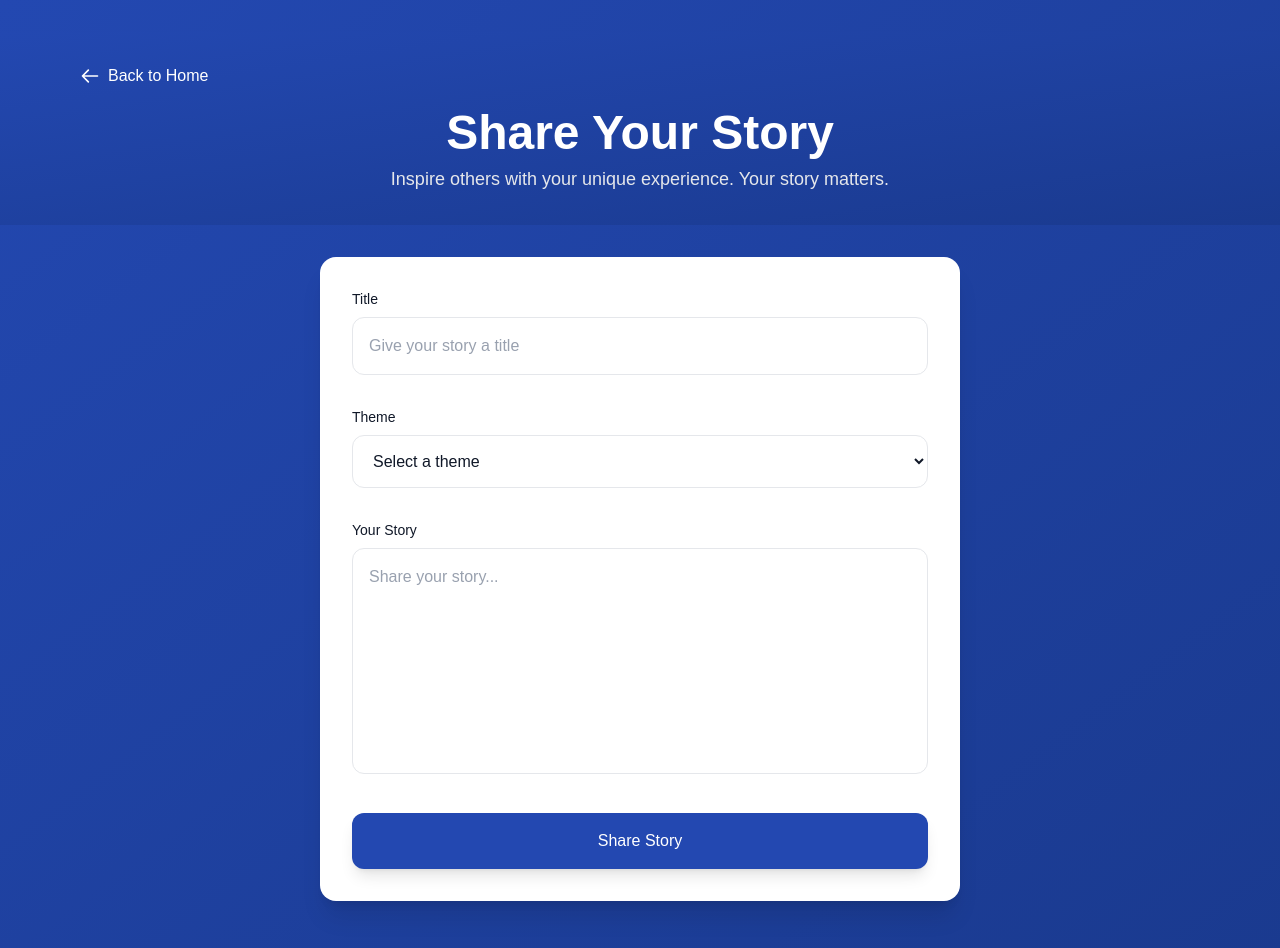
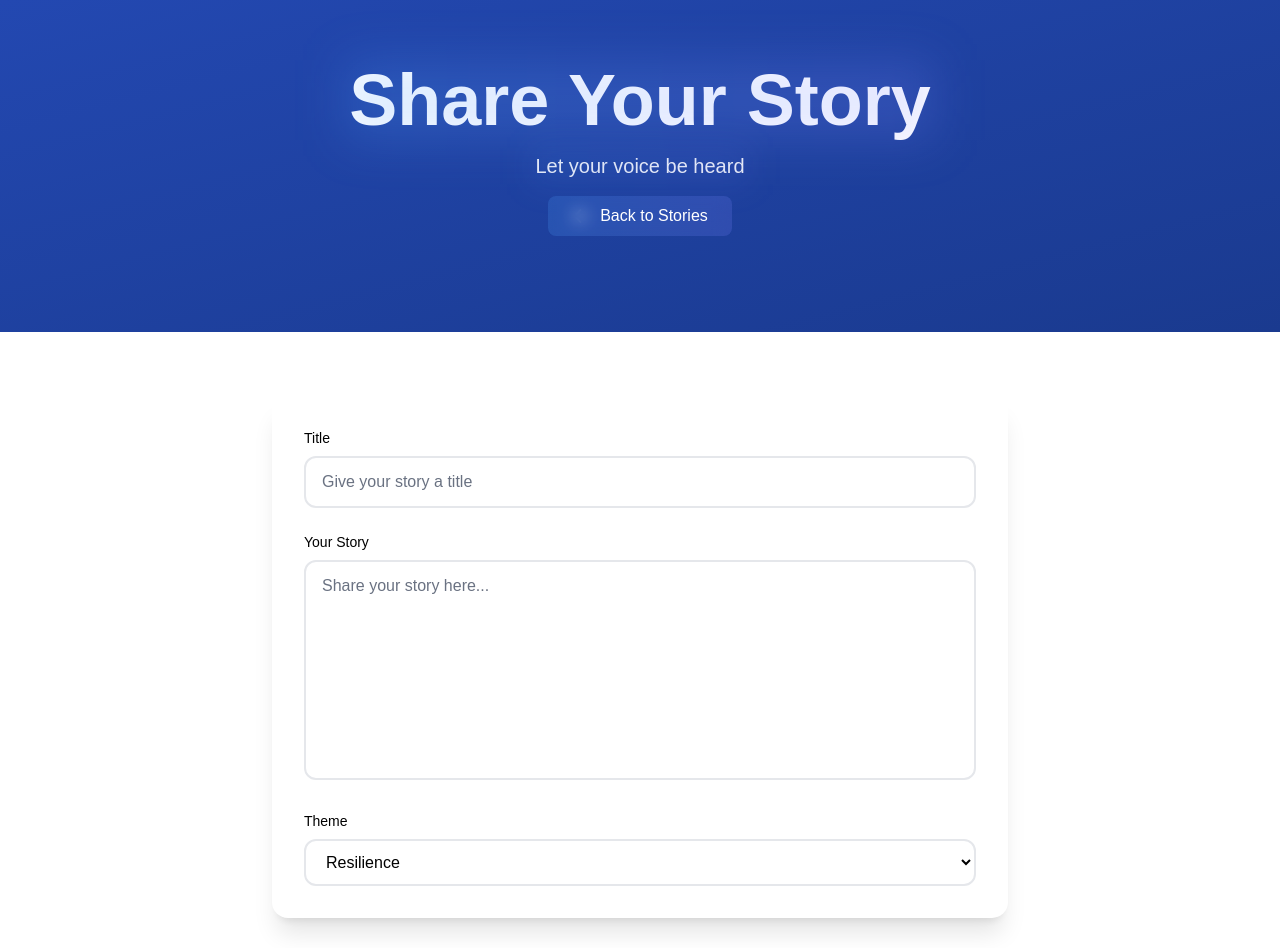
Before and after one commit to gurul/ECHOES, a Next.js app: page /share in a window 1280 px wide. Shown: the top 948 px of the page. Built offline with nearby package versions, Linux system fonts and the light colour scheme.

Commit message:
check it out

```diff
--- a/app/page.tsx
+++ b/app/page.tsx
@@ -12,6 +12,55 @@ interface Story {
   theme: Theme;
   votes: number;
   createdAt: string;
+}
+
+function GlowingTitle({ text }: { text: string }) {
+  return (
+    <div className="relative">
+      {text.split('').map((letter, index) => (
+        <span
+          key={index}
+          className="inline-block relative"
+          style={{
+            animationDelay: `${index * 200}ms`,
+          }}
+        >
+          {letter}
+          <span
+            className="absolute inset-0 bg-gradient-to-r from-blue-400/0 via-blue-400/30 to-blue-400/0 blur-md animate-glow-pulse"
+            style={{
+              animationDelay: `${index * 200}ms`,
+            }}
+          />
+        </span>
+      ))}
+    </div>
+  );
+}
+
+function CountUp({ end, duration = 2000 }: { end: number; duration?: number }) {
+  const [count, setCount] = useState(0);
+
+  useEffect(() => {
+    let startTime: number;
+    let animationFrame: number;
+
+    const animate = (currentTime: number) => {
+      if (!startTime) startTime = currentTime;
+      const progress = Math.min((currentTime - startTime) / duration, 1);
+
+      setCount(Math.floor(progress * end));
+
+      if (progress < 1) {
+        animationFrame = requestAnimationFrame(animate);
+      }
+    };
+
+    animationFrame = requestAnimationFrame(animate);
+    return () => cancelAnimationFrame(animationFrame);
+  }, [end, duration]);
+
+  return <span>{count}</span>;
 }
 
 function getSummary(content: string): string {
@@ -43,7 +92,7 @@ export default function Home() {
   const [selectedThemes, setSelectedThemes] = useState<Set<string>>(new Set());
   const [upvotedStories, setUpvotedStories] = useState<Set<number>>(new Set());
   const [searchQuery, setSearchQuery] = useState<string>('');
-  const [debouncedSearchQuery, setDebouncedSearchQuery] = useState<string>('');
+  const [activeSearchQuery, setActiveSearchQuery] = useState<string>('');
 
   const fetchStories = async (query: string = '') => {
     try {
@@ -60,18 +109,13 @@ export default function Home() {
     }
   };
 
-  // Debounce search query
   useEffect(() => {
-    const timer = setTimeout(() => {
-      setDebouncedSearchQuery(searchQuery);
-    }, 500);
+    fetchStories(activeSearchQuery);
+  }, [activeSearchQuery]);
 
-    return () => clearTimeout(timer);
-  }, [searchQuery]);
-
-  useEffect(() => {
-    fetchStories(debouncedSearchQuery);
-  }, [debouncedSearchQuery]);
+  const handleSearch = () => {
+    setActiveSearchQuery(searchQuery);
+  };
 
   const handleUpvote = async (storyId: number) => {
     if (upvotedStories.has(storyId)) return;
@@ -124,10 +168,16 @@ export default function Home() {
         <div className="max-w-6xl mx-auto px-4 text-center relative z-10">
           <h1 className="text-5xl md:text-7xl font-bold mb-4 animate-fade-in relative">
             <span className="relative inline-block">
-              ECHOES
+              <GlowingTitle text="ECHOES" />
               <span className="absolute -inset-1 bg-gradient-to-r from-blue-400/20 to-indigo-400/20 blur-xl animate-pulse-slow"></span>
             </span>
           </h1>
+          <div className="text-2xl font-medium mb-4 animate-fade-in relative">
+            <span className="relative inline-block bg-white/10 backdrop-blur-sm px-6 py-2 rounded-full">
+              <CountUp end={stories.length} duration={800} /> Stories Shared
+              <span className="absolute -inset-1 bg-gradient-to-r from-blue-400/10 to-indigo-400/10 blur-lg animate-pulse-slow rounded-full"></span>
+            </span>
+          </div>
           <p className="text-xl text-white/90 mb-8 relative">
             <span className="relative inline-block">
               Voices of the past, conversations for tomorrow
@@ -141,12 +191,22 @@ export default function Home() {
                 placeholder="Search stories..."
                 value={searchQuery}
                 onChange={(e) => setSearchQuery(e.target.value)}
-                className="w-full px-4 py-3 pl-10 rounded-lg text-gray-900 border-2 border-blue-300 shadow-lg focus:outline-none focus:ring-2 focus:ring-blue-500 focus:border-blue-500"
-                disabled={isLoading && debouncedSearchQuery === searchQuery}
+                onKeyDown={(e) => {
+                  if (e.key === 'Enter') {
+                    handleSearch();
+                  }
+                }}
+                className="w-full px-4 py-3 pl-10 pr-12 rounded-lg text-gray-900 border-2 border-blue-300 shadow-lg focus:outline-none focus:ring-2 focus:ring-blue-500 focus:border-blue-500 bg-white"
+                disabled={isLoading && activeSearchQuery === searchQuery}
               />
-              {isLoading && debouncedSearchQuery === searchQuery ? (
+              <button
+                onClick={handleSearch}
+                className="absolute right-3 top-1/2 -translate-y-1/2 p-1 hover:bg-blue-50 rounded-md transition-colors"
+                disabled={isLoading && activeSearchQuery === searchQuery}
+              >
+                {isLoading && activeSearchQuery === searchQuery ? (
                   <svg
-                  className="absolute left-3 top-3.5 w-5 h-5 text-blue-500 animate-spin"
+                    className="w-5 h-5 text-blue-500 animate-spin"
                     xmlns="http://www.w3.org/2000/svg"
                     fill="none"
                     viewBox="0 0 24 24"
@@ -167,7 +227,7 @@ export default function Home() {
                   </svg>
                 ) : (
                   <svg
-                  className="absolute left-3 top-3.5 w-5 h-5 text-gray-400"
+                    className="w-5 h-5 text-gray-400 hover:text-blue-500 transition-colors"
                     fill="none"
                     stroke="currentColor"
                     viewBox="0 0 24 24"
@@ -180,12 +240,15 @@ export default function Home() {
                     />
                   </svg>
                 )}
+              </button>
             </div>
             <Link
               href="/share"
-              className="inline-block bg-white text-[#2348B1] px-8 py-3 rounded-lg font-medium hover:bg-gray-100 transition-colors w-full sm:w-auto"
+              className="group relative inline-flex items-center px-8 py-3 text-[#2348B1] hover:text-[#2348B1] transition-all duration-500"
             >
-              Share Your Story
+              <div className="absolute inset-0 bg-white backdrop-blur-sm rounded-lg transform transition-all duration-500 group-hover:scale-110 group-hover:shadow-[0_0_20px_rgba(59,130,246,0.3)]"></div>
+              <span className="relative transform transition-all duration-500 group-hover:translate-x-1 font-medium">Share Your Story</span>
+              <div className="absolute -inset-1 bg-gradient-to-r from-blue-400/0 via-blue-400/20 to-blue-400/0 blur-xl opacity-0 group-hover:opacity-100 transition-all duration-500 rounded-lg"></div>
             </Link>
           </div>
         </div>
@@ -230,14 +293,17 @@ export default function Home() {
 
       {/* Stories Section */}
       <div className="max-w-6xl mx-auto px-4 py-16">
-        {debouncedSearchQuery && (
+        {activeSearchQuery && (
           <div className="mb-8 text-center">
             <span className="inline-block bg-blue-100 text-blue-800 px-4 py-2 rounded-full text-sm font-medium">
-              {filteredStories.length} {filteredStories.length === 1 ? 'result' : 'results'} for &ldquo;{debouncedSearchQuery}&rdquo;
+              {filteredStories.length} {filteredStories.length === 1 ? 'result' : 'results'} for &ldquo;{activeSearchQuery}&rdquo;
             </span>
-            {debouncedSearchQuery && (
+            {activeSearchQuery && (
               <button
-                onClick={() => setSearchQuery('')}
+                onClick={() => {
+                  setSearchQuery('');
+                  setActiveSearchQuery('');
+                }}
                 className="ml-2 text-sm text-gray-600 hover:text-gray-900 underline"
               >
                 Clear search
@@ -251,7 +317,7 @@ export default function Home() {
           </div>
         ) : filteredStories.length === 0 ? (
           <div className="text-center py-8 text-gray-500 animate-fade-in">
-            {debouncedSearchQuery ? `No stories found matching &ldquo;${debouncedSearchQuery}&rdquo;` : 'No stories found for the selected themes.'}
+            {activeSearchQuery ? `No stories found matching &ldquo;${activeSearchQuery}&rdquo;` : 'No stories found for the selected themes.'}
           </div>
         ) : (
           <div className="grid grid-cols-1 md:grid-cols-2 lg:grid-cols-3 gap-6">
@@ -263,17 +329,19 @@ export default function Home() {
               >
                 <Link
                   href={`/stories/${story.id}`}
-                  className={`group block rounded-xl p-6 shadow-lg hover:shadow-xl transition-all duration-300 border border-white/20 bg-gradient-to-br backdrop-blur-sm h-[280px] flex flex-col transform-gpu hover:scale-105 hover:rotate-y-6 hover:rotate-x-2 ${themeGradients[story.theme]}`}
+                  className={`group block rounded-xl p-6 shadow-lg hover:shadow-xl transition-all duration-300 border border-white/20 bg-gradient-to-br backdrop-blur-sm h-[280px] flex flex-col transform-gpu hover:scale-105 hover:rotate-y-6 hover:rotate-x-2 ${themeGradients[story.theme]} relative overflow-hidden`}
                 >
-                  <div className="bg-white/90 rounded-lg p-4 flex-grow transform-gpu transition-transform duration-300 group-hover:translate-z-8">
-                    <h3 className="text-lg font-semibold text-gray-900 mb-2 line-clamp-2">{story.title}</h3>
-                    <p className="text-gray-700 leading-snug font-medium line-clamp-4">{story.summary || getSummary(story.content)}</p>
-                    <div className="mt-4 text-sm font-medium text-gray-900">
+                  <div className="absolute inset-0 bg-gradient-to-r from-white/0 via-white/10 to-white/0 opacity-0 group-hover:opacity-100 transition-opacity duration-500"></div>
+                  <div className="absolute -inset-1 bg-gradient-to-r from-blue-400/0 via-blue-400/20 to-blue-400/0 blur-xl opacity-0 group-hover:opacity-100 transition-all duration-500"></div>
+                  <div className="bg-white/90 rounded-lg p-4 flex-grow transform-gpu transition-transform duration-300 group-hover:translate-z-8 relative z-10">
+                    <h3 className="text-lg font-semibold text-gray-900 mb-2 line-clamp-2 transform-gpu transition-transform duration-300 group-hover:translate-z-4">{story.title}</h3>
+                    <p className="text-gray-700 leading-snug font-medium line-clamp-4 transform-gpu transition-transform duration-300 group-hover:translate-z-2">{story.summary || getSummary(story.content)}</p>
+                    <div className="mt-4 text-sm font-medium text-gray-900 transform-gpu transition-transform duration-300 group-hover:translate-z-6">
                       Read more →
                     </div>
                   </div>
                 </Link>
-                <div className="absolute bottom-4 right-4 flex items-center gap-2 bg-white/90 backdrop-blur-sm px-3 py-1.5 rounded-full shadow-md animate-float">
+                <div className="absolute bottom-4 right-4 flex items-center gap-2 bg-white/90 backdrop-blur-sm px-3 py-1.5 rounded-full shadow-md animate-float transform-gpu transition-transform duration-300 group-hover:translate-z-12 z-20">
                   <button
                     onClick={(e) => {
                       e.preventDefault();
--- a/app/share/page.tsx
+++ b/app/share/page.tsx
@@ -1,28 +1,19 @@
 'use client';
 
+import { useState } from 'react';
+import { Theme, themeGradients } from '../utils/themes';
 import { useRouter } from 'next/navigation';
-import StoryForm from '../components/StoryForm';
-import Link from 'next/link';
-import { useState } from 'react';
-import { Theme } from '../utils/themes';
 
-export default function ShareStory() {
+export default function SharePage() {
   const router = useRouter();
+  const [title, setTitle] = useState('');
+  const [content, setContent] = useState('');
+  const [theme, setTheme] = useState<Theme>('resilience');
   const [isSubmitting, setIsSubmitting] = useState(false);
-  const [error, setError] = useState<string | null>(null);
-  const [success, setSuccess] = useState(false);
 
-  const handleSubmit = async (e: React.FormEvent<HTMLFormElement>) => {
+  const handleSubmit = async (e: React.FormEvent) => {
     e.preventDefault();
     setIsSubmitting(true);
-    setError(null);
-
-    const formData = new FormData(e.currentTarget);
-    const data = {
-      title: formData.get('title') as string,
-      content: formData.get('content') as string,
-      theme: formData.get('theme') as Theme,
-    };
 
     try {
       const response = await fetch('/api/stories', {
@@ -30,37 +21,52 @@ export default function ShareStory() {
         headers: {
           'Content-Type': 'application/json',
         },
-        body: JSON.stringify(data),
+        body: JSON.stringify({ title, content, theme }),
       });
 
       if (!response.ok) {
-        const errorData = await response.json();
-        throw new Error(errorData.error || 'Failed to create story');
+        throw new Error('Failed to submit story');
       }
 
-      setSuccess(true);
-      setTimeout(() => {
-        router.push('/');
-      }, 2000);
-    } catch (err) {
-      setError(err instanceof Error ? err.message : 'Failed to create story');
+      // Reset form
+      setTitle('');
+      setContent('');
+      setTheme('resilience');
+
+      // Redirect to home page
+      router.push('/');
+    } catch (error) {
+      console.error('Error submitting story:', error);
     } finally {
       setIsSubmitting(false);
     }
   };
 
   return (
-    <main className="min-h-screen bg-gradient-to-br from-[#2348B1] to-[#1a3a8f] py-8">
+    <main className="min-h-screen bg-white">
       {/* Header */}
-      <header className="relative overflow-hidden bg-gradient-to-br from-[#2348B1] to-[#1a3a8f] text-white py-8">
-        <div className="max-w-6xl mx-auto px-4 relative">
-          <div className="mb-4">
-            <Link
-              href="/"
-              className="inline-flex items-center text-white hover:text-gray-200 transition-colors duration-200 group"
+      <div className="bg-gradient-to-br from-[#2348B1] to-[#1a3a8f] text-white py-16 relative overflow-hidden">
+        <div className="max-w-6xl mx-auto px-4 text-center relative z-10">
+          <h1 className="text-5xl md:text-7xl font-bold mb-4 animate-fade-in relative">
+            <span className="relative inline-block">
+              Share Your Story
+              <span className="absolute -inset-1 bg-gradient-to-r from-blue-400/20 to-indigo-400/20 blur-xl animate-pulse-slow"></span>
+            </span>
+          </h1>
+          <p className="text-xl text-white/90 mb-4 relative">
+            <span className="relative inline-block">
+              Let your voice be heard
+              <span className="absolute -inset-1 bg-gradient-to-r from-blue-400/10 to-indigo-400/10 blur-lg animate-pulse-slow"></span>
+            </span>
+          </p>
+          <div className="flex justify-center mb-8">
+            <button
+              onClick={() => router.back()}
+              className="group relative inline-flex items-center px-6 py-2 text-white hover:text-white transition-all duration-500"
             >
+              <div className="absolute inset-0 bg-gradient-to-r from-blue-400/20 to-indigo-400/20 backdrop-blur-sm rounded-lg transform transition-all duration-500 group-hover:scale-110 group-hover:bg-gradient-to-r group-hover:from-blue-400/30 group-hover:to-indigo-400/30 group-hover:shadow-[0_0_20px_rgba(59,130,246,0.3)]"></div>
               <svg
-                className="w-5 h-5 mr-2 transform group-hover:-translate-x-1 transition-transform duration-200"
+                className="w-5 h-5 mr-2 transform transition-all duration-500 group-hover:-translate-x-2 group-hover:scale-110"
                 fill="none"
                 stroke="currentColor"
                 viewBox="0 0 24 24"
@@ -72,40 +78,90 @@ export default function ShareStory() {
                   d="M10 19l-7-7m0 0l7-7m-7 7h18"
                 />
               </svg>
-              Back to Home
-            </Link>
+              <span className="relative transform transition-all duration-500 group-hover:translate-x-1">Back to Stories</span>
+              <div className="absolute -inset-1 bg-gradient-to-r from-blue-400/0 via-blue-400/20 to-blue-400/0 blur-xl opacity-0 group-hover:opacity-100 transition-all duration-500 rounded-lg"></div>
+            </button>
           </div>
-          <h1 className="text-4xl md:text-5xl font-bold text-center animate-fade-in mb-2">Share Your Story</h1>
-          <p className="text-gray-200 text-center text-lg max-w-2xl mx-auto animate-fade-in delay-100">
-            Inspire others with your unique experience. Your story matters.
-          </p>
         </div>
-      </header>
+      </div>
 
       {/* Form Section */}
-      <div className="max-w-2xl mx-auto px-4 py-8">
-        {success ? (
-          <div className="text-center bg-white p-8 rounded-2xl shadow-xl animate-fade-in">
-            <div className="text-green-500 text-6xl mb-4 animate-scale-in">✓</div>
-            <h2 className="text-2xl font-bold text-gray-900 mb-2">Story Submitted!</h2>
-            <p className="text-gray-600">Redirecting you back to home...</p>
+      <div className="max-w-3xl mx-auto px-4 py-16">
+        <form onSubmit={handleSubmit} className="space-y-8">
+          <div className="bg-white rounded-2xl shadow-xl p-8 transform-gpu transition-all duration-300 hover:shadow-2xl">
+            <div className="space-y-6">
+              <div>
+                <label htmlFor="title" className="block text-sm font-medium text-black mb-2">
+                  Title
+                </label>
+                <input
+                  type="text"
+                  id="title"
+                  value={title}
+                  onChange={(e) => setTitle(e.target.value)}
+                  className="w-full px-4 py-3 rounded-xl border-2 border-gray-200 focus:outline-none focus:ring-2 focus:ring-[#2348B1] focus:border-[#2348B1] transition-all duration-200 bg-white/50 backdrop-blur-sm text-black placeholder-gray-500"
+                  placeholder="Give your story a title"
+                  required
+                />
+              </div>
+
+              <div>
+                <label htmlFor="content" className="block text-sm font-medium text-black mb-2">
+                  Your Story
+                </label>
+                <textarea
+                  id="content"
+                  value={content}
+                  onChange={(e) => setContent(e.target.value)}
+                  rows={8}
+                  className="w-full px-4 py-3 rounded-xl border-2 border-gray-200 focus:outline-none focus:ring-2 focus:ring-[#2348B1] focus:border-[#2348B1] transition-all duration-200 bg-white/50 backdrop-blur-sm resize-none text-black placeholder-gray-500"
+                  placeholder="Share your story here..."
+                  required
+                />
+              </div>
+
+              <div>
+                <label htmlFor="theme" className="block text-sm font-medium text-black mb-2">
+                  Theme
+                </label>
+                <select
+                  id="theme"
+                  value={theme}
+                  onChange={(e) => setTheme(e.target.value as Theme)}
+                  className="w-full px-4 py-3 rounded-xl border-2 border-gray-200 focus:outline-none focus:ring-2 focus:ring-[#2348B1] focus:border-[#2348B1] transition-all duration-200 bg-white/50 backdrop-blur-sm text-black"
+                  required
+                >
+                  <option value="">Select a theme</option>
+                  {Object.keys(themeGradients).map((theme) => (
+                    <option key={theme} value={theme}>
+                      {theme.charAt(0).toUpperCase() + theme.slice(1)}
+                    </option>
+                  ))}
+                </select>
+              </div>
+            </div>
           </div>
-        ) : (
-          <>
-            {error && (
-              <div className="mb-6 p-4 bg-red-50 border border-red-200 rounded-xl animate-scale-in">
-                <p className="text-red-600">{error}</p>
-              </div>
-            )}
-            <div className="animate-slide-up">
-              <StoryForm
-                onSubmit={handleSubmit}
-                isSubmitting={isSubmitting}
-                error={error}
-              />
-            </div>
-          </>
-        )}
+
+          <div className="flex justify-end">
+            <button
+              type="submit"
+              disabled={isSubmitting}
+              className="inline-flex items-center px-8 py-3 rounded-xl font-medium text-white bg-[#2348B1] hover:bg-[#1a3a8f] transition-all duration-200 disabled:opacity-50 disabled:cursor-not-allowed transform hover:scale-105 active:scale-95 shadow-lg hover:shadow-xl"
+            >
+              {isSubmitting ? (
+                <>
+                  <svg className="animate-spin -ml-1 mr-3 h-5 w-5 text-white" xmlns="http://www.w3.org/2000/svg" fill="none" viewBox="0 0 24 24">
+                    <circle className="opacity-25" cx="12" cy="12" r="10" stroke="currentColor" strokeWidth="4"></circle>
+                    <path className="opacity-75" fill="currentColor" d="M4 12a8 8 0 018-8V0C5.373 0 0 5.373 0 12h4zm2 5.291A7.962 7.962 0 014 12H0c0 3.042 1.135 5.824 3 7.938l3-2.647z"></path>
+                  </svg>
+                  Submitting...
+                </>
+              ) : (
+                'Share Story'
+              )}
+            </button>
+          </div>
+        </form>
       </div>
     </main>
   );
--- a/package.json
+++ b/package.json
@@ -14,7 +14,9 @@
     "react": "^19.0.0",
     "react-dom": "^19.0.0",
     "react-tsparticles": "^2.12.2",
-    "tsparticles": "^3.8.1"
+    "three": "^0.176.0",
+    "tsparticles": "^3.8.1",
+    "vanta": "^0.5.24"
   },
   "devDependencies": {
     "@eslint/eslintrc": "^3",
@@ -22,6 +24,7 @@
     "@types/node": "^20",
     "@types/react": "^19",
     "@types/react-dom": "^19",
+    "@types/three": "^0.176.0",
     "eslint": "^9",
     "eslint-config-next": "15.2.4",
     "tailwindcss": "^4",
--- a/tailwind.config.ts
+++ b/tailwind.config.ts
@@ -21,7 +21,8 @@ const config: Config = {
         'wave-slower': 'wave-slower 12s infinite',
         'wave-fast': 'wave-fast 6s infinite',
         'pulse-slow': 'pulse-slow 4s infinite',
-        'falling-star': 'fallingStar 3s linear infinite'
+        'falling-star': 'fallingStar 3s linear infinite',
+        'glow-pulse': 'glowPulse 2s ease-in-out infinite'
       },
       keyframes: {
         fadeIn: {
@@ -85,6 +86,10 @@ const config: Config = {
             transform: 'translateY(100vh) translateX(100px) rotate(45deg)',
             opacity: '0'
           }
+        },
+        glowPulse: {
+          '0%, 100%': { opacity: '0', transform: 'scale(0.8)' },
+          '50%': { opacity: '1', transform: 'scale(1.2)' }
         }
       },
       perspective: {
@@ -95,7 +100,11 @@ const config: Config = {
         'x-2': 'rotateX(2deg)',
       },
       translate: {
+        'z-2': 'translateZ(2px)',
+        'z-4': 'translateZ(4px)',
+        'z-6': 'translateZ(6px)',
         'z-8': 'translateZ(8px)',
+        'z-12': 'translateZ(12px)',
       },
     },
   },
```
Also changed, not shown: app/api/stories/[id]/summary/route.ts (added, +36 -0 lines), app/api/summarize/route.ts (added, +39 -0 lines), app/utils/summarize.ts (added, +21 -0 lines), 1 other file (tests, documents, lock files or other folders). Lines whose indentation alone changed are shown as unchanged.
